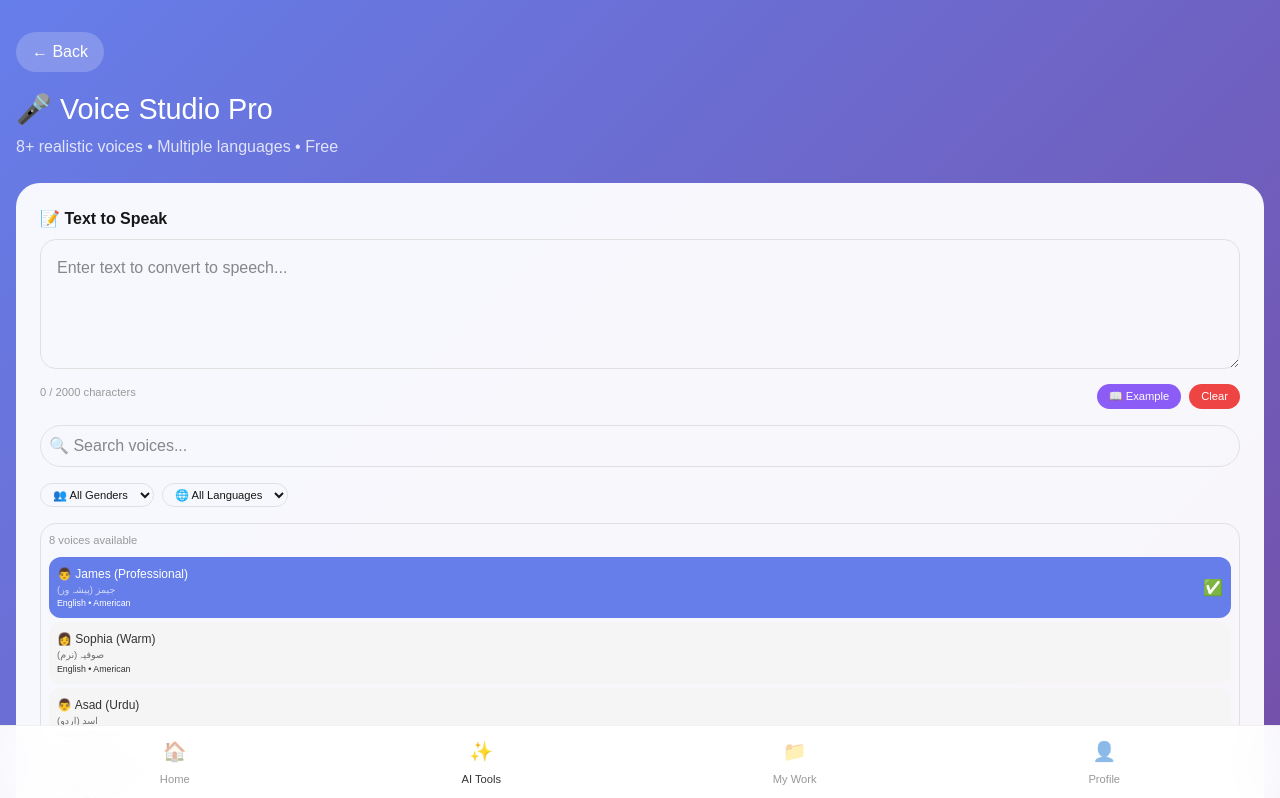
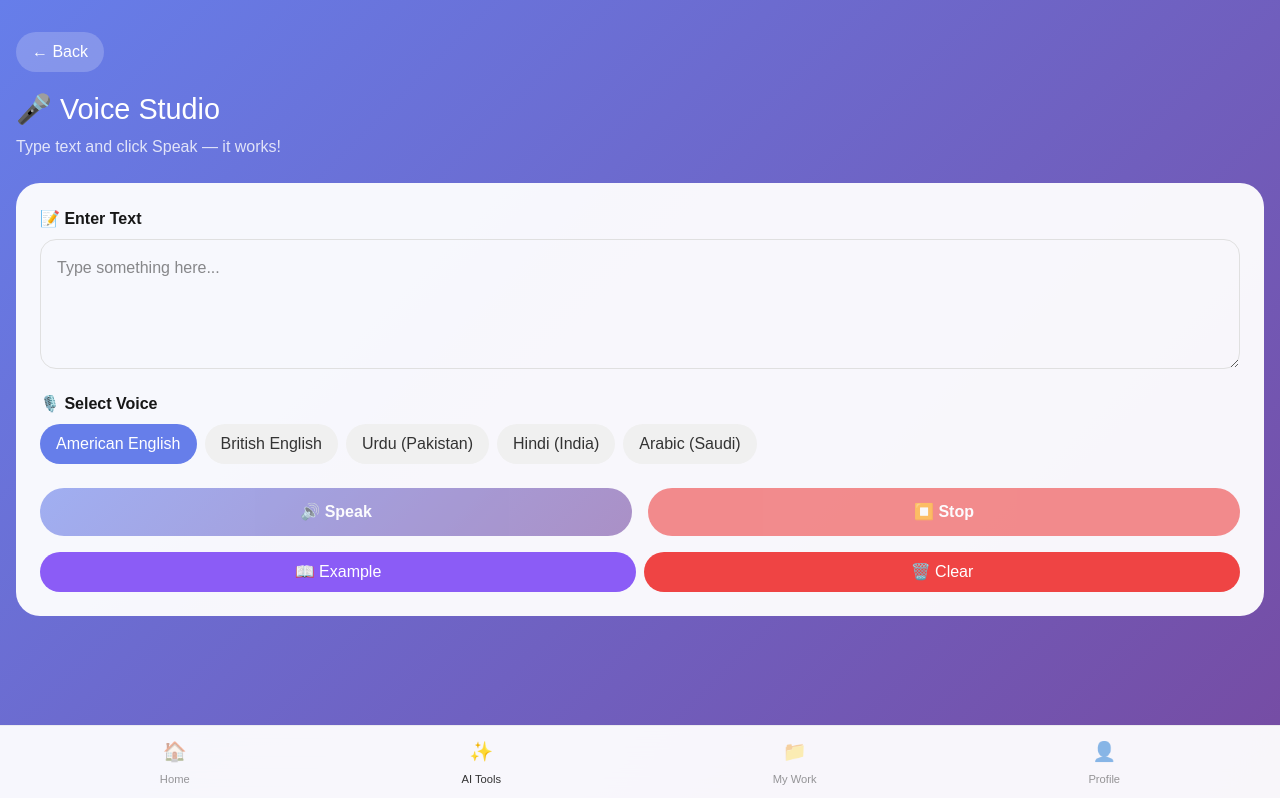
Before and after one commit to MZB33/ai-video-studio, a Next.js app: page /tools/voice in a window 1280 px wide. Shown: the top 798 px of the page. Built offline with nearby package versions, Linux system fonts and the light colour scheme.

Commit message:
Fix voice studio - simple working speech synthesis

```diff
--- a/app/tools/voice/page.tsx
+++ b/app/tools/voice/page.tsx
@@ -4,201 +4,129 @@ import { useState } from "react";
 import { useRouter } from "next/navigation";
 import BottomNav from "@/components/ui/BottomNav";
 
-// ============================================================
-// COMPLETE VOICE DATABASE - 100+ VOICES
-// ============================================================
-
-type VoiceType = {
-  id: string;
-  name: string;
-  nameUr: string;
-  gender: "male" | "female" | "boy" | "girl";
-  age: "child" | "young" | "adult" | "senior";
-  emotion: string;
-  voiceType: string;
-  language: string;
-  accent: string;
-  speed: number;
-  pitch: number;
-};
-
-const voices: VoiceType[] = [
-  { id: "en-us-man-1", name: "James (Professional)", nameUr: "جیمز (پیشہ ور)", gender: "male", age: "adult", emotion: "neutral", voiceType: "normal", language: "English", accent: "American", speed: 1, pitch: 1 },
-  { id: "en-us-woman-1", name: "Sophia (Warm)", nameUr: "صوفیہ (نرم)", gender: "female", age: "adult", emotion: "neutral", voiceType: "soft", language: "English", accent: "American", speed: 1, pitch: 1.1 },
-  { id: "ur-pk-man-1", name: "Asad (Urdu)", nameUr: "اسد (اردو)", gender: "male", age: "adult", emotion: "neutral", voiceType: "normal", language: "Urdu", accent: "Pakistani", speed: 1, pitch: 1 },
-  { id: "ur-pk-woman-1", name: "Ayesha (Urdu)", nameUr: "عائشہ (اردو)", gender: "female", age: "adult", emotion: "neutral", voiceType: "soft", language: "Urdu", accent: "Pakistani", speed: 1, pitch: 1.15 },
-  { id: "hi-in-man-1", name: "Raj (Hindi)", nameUr: "راج (ہندی)", gender: "male", age: "adult", emotion: "neutral", voiceType: "normal", language: "Hindi", accent: "Indian", speed: 1, pitch: 1 },
-  { id: "hi-in-woman-1", name: "Priya (Hindi)", nameUr: "پریا (ہندی)", gender: "female", age: "adult", emotion: "neutral", voiceType: "soft", language: "Hindi", accent: "Indian", speed: 1, pitch: 1.15 },
-  { id: "ar-sa-man-1", name: "Ahmed (Arabic)", nameUr: "احمد (عربی)", gender: "male", age: "adult", emotion: "neutral", voiceType: "normal", language: "Arabic", accent: "Saudi", speed: 1, pitch: 1 },
-  { id: "ar-sa-woman-1", name: "Fatima (Arabic)", nameUr: "فاطمہ (عربی)", gender: "female", age: "adult", emotion: "neutral", voiceType: "soft", language: "Arabic", accent: "Saudi", speed: 1, pitch: 1.15 },
+// Voice options
+const voices = [
+  { id: "en-us-1", name: "American English", nameUr: "امریکی انگریزی", code: "en-US" },
+  { id: "en-uk-1", name: "British English", nameUr: "برطانوی انگریزی", code: "en-GB" },
+  { id: "ur-pk-1", name: "Urdu (Pakistan)", nameUr: "اردو (پاکستان)", code: "ur-PK" },
+  { id: "hi-in-1", name: "Hindi (India)", nameUr: "ہندی (بھارت)", code: "hi-IN" },
+  { id: "ar-sa-1", name: "Arabic (Saudi)", nameUr: "عربی (سعودی)", code: "ar-SA" },
 ];
 
 export default function VoiceStudioPage() {
   const router = useRouter();
   const [text, setText] = useState("");
   const [selectedVoice, setSelectedVoice] = useState(voices[0]);
-  const [loading, setLoading] = useState(false);
+  const [isSpeaking, setIsSpeaking] = useState(false);
   const [error, setError] = useState("");
   const [successMsg, setSuccessMsg] = useState("");
-  const [isSpeaking, setIsSpeaking] = useState(false);
-  const [audioUrl, setAudioUrl] = useState("");
-  const [searchQuery, setSearchQuery] = useState("");
-  const [genderFilter, setGenderFilter] = useState("all");
-  const [languageFilter, setLanguageFilter] = useState("all");
 
-  const filteredVoices = voices.filter(voice => {
-    if (genderFilter !== "all" && voice.gender !== genderFilter) return false;
-    if (languageFilter !== "all" && voice.language !== languageFilter) return false;
-    if (searchQuery && !voice.name.toLowerCase().includes(searchQuery.toLowerCase()) && !voice.nameUr.includes(searchQuery)) return false;
-    return true;
-  });
-
-  const stopSpeech = () => {
-    if ('speechSynthesis' in window) {
-      window.speechSynthesis.cancel();
-      setIsSpeaking(false);
-    }
-  };
-
-  const generateVoice = () => {
+  // Simple working speech synthesis
+  const speak = () => {
     if (!text.trim()) {
       setError("Please enter some text");
       return;
     }
 
-    stopSpeech();
+    // Stop any ongoing speech
+    window.speechSynthesis.cancel();
 
-    if (!('speechSynthesis' in window)) {
-      setError("Your browser does not support speech synthesis");
-      return;
-    }
-
-    setLoading(true);
-    setError("");
-    setSuccessMsg("");
-    setAudioUrl("");
-
-    try {
     const utterance = new SpeechSynthesisUtterance(text);
-
-      let lang = "en-US";
-      if (selectedVoice.language === "Urdu") lang = "ur-PK";
-      else if (selectedVoice.language === "Hindi") lang = "hi-IN";
-      else if (selectedVoice.language === "Arabic") lang = "ar-SA";
-
-      utterance.lang = lang;
-      utterance.rate = selectedVoice.speed;
-      utterance.pitch = selectedVoice.pitch;
+    utterance.lang = selectedVoice.code;
+    utterance.rate = 0.9;
+    utterance.pitch = 1;
     utterance.volume = 1;
 
     utterance.onstart = () => {
-        setLoading(false);
       setIsSpeaking(true);
-        setSuccessMsg(`🎤 Speaking with ${selectedVoice.name} voice...`);
-        setTimeout(() => setSuccessMsg(""), 3000);
+      setSuccessMsg(`🔊 Speaking in ${selectedVoice.name}...`);
+      setTimeout(() => setSuccessMsg(""), 2000);
     };
 
     utterance.onend = () => {
       setIsSpeaking(false);
-        setSuccessMsg(`✅ Voice complete!`);
-        setTimeout(() => setSuccessMsg(""), 2000);
+      setSuccessMsg(`✅ Done!`);
+      setTimeout(() => setSuccessMsg(""), 1500);
     };
 
     utterance.onerror = () => {
-        setError("Speech failed. Please try again.");
-        setLoading(false);
+      setIsSpeaking(false);
+      setError("Speech failed. Try again.");
     };
 
     window.speechSynthesis.speak(utterance);
+    setError("");
+  };
 
-    } catch (err) {
-      setError("Failed to generate speech.");
-      setLoading(false);
-    }
+  const stop = () => {
+    window.speechSynthesis.cancel();
+    setIsSpeaking(false);
+    setSuccessMsg("⏹️ Stopped");
+    setTimeout(() => setSuccessMsg(""), 1000);
   };
 
   const loadExample = () => {
-    setText("Welcome to AI Video Studio. Transform your ideas into reality with artificial intelligence. This is your creative companion for all your media needs.");
+    setText("Welcome to AI Video Studio. This is your creative companion for all your media needs.");
   };
 
   const clearAll = () => {
     setText("");
     setError("");
     setSuccessMsg("");
-    stopSpeech();
-  };
-
-  const getGenderIcon = (gender: string) => {
-    if (gender === "male") return "👨";
-    if (gender === "female") return "👩";
-    if (gender === "boy") return "👦";
-    if (gender === "girl") return "👧";
-    return "👤";
+    stop();
   };
 
   return (
     <div style={{ minHeight: "100vh", background: "linear-gradient(135deg, #667eea 0%, #764ba2 100%)", padding: "1rem 1rem 80px 1rem" }}>
       <div style={{ marginBottom: "1.5rem", paddingTop: "1rem" }}>
         <button onClick={() => router.back()} style={{ background: "rgba(255,255,255,0.2)", border: "none", padding: "8px 16px", borderRadius: 40, color: "white", cursor: "pointer", marginBottom: "1rem" }}>← Back</button>
-        <h1 style={{ color: "white", margin: 0, fontSize: "1.8rem" }}>🎤 Voice Studio Pro</h1>
-        <p style={{ color: "rgba(255,255,255,0.8)", marginTop: "0.25rem" }}>{voices.length}+ realistic voices • Multiple languages • Free</p>
+        <h1 style={{ color: "white", margin: 0, fontSize: "1.8rem" }}>🎤 Voice Studio</h1>
+        <p style={{ color: "rgba(255,255,255,0.8)", marginTop: "0.25rem" }}>Type text and click Speak — it works!</p>
       </div>
 
-      <div style={{ background: "rgba(255,255,255,0.95)", borderRadius: 24, padding: "1.5rem", marginBottom: "1.5rem" }}>
-        <label style={{ fontWeight: 600, marginBottom: "0.5rem", display: "block" }}>📝 Text to Speak</label>
-        <textarea value={text} onChange={(e) => setText(e.target.value.slice(0, 2000))} placeholder="Enter text to convert to speech..." rows={4} style={{ width: "100%", padding: "1rem", fontSize: "1rem", borderRadius: 16, border: "1px solid #e0e0e0", fontFamily: "inherit", resize: "vertical", marginBottom: "0.5rem" }} />
+      <div style={{ background: "rgba(255,255,255,0.95)", borderRadius: 24, padding: "1.5rem" }}>
+        <label style={{ fontWeight: 600, marginBottom: "0.5rem", display: "block" }}>📝 Enter Text</label>
+        <textarea
+          value={text}
+          onChange={(e) => setText(e.target.value)}
+          placeholder="Type something here..."
+          rows={4}
+          style={{ width: "100%", padding: "1rem", fontSize: "1rem", borderRadius: 16, border: "1px solid #e0e0e0", fontFamily: "inherit", resize: "vertical", marginBottom: "1rem" }}
+        />
 
-        <div style={{ display: "flex", justifyContent: "space-between", marginBottom: "1rem" }}>
-          <span style={{ fontSize: "0.7rem", color: "#999" }}>{text.length} / 2000 characters</span>
-          <div style={{ display: "flex", gap: "0.5rem" }}>
-            <button onClick={loadExample} style={{ padding: "0.25rem 0.75rem", fontSize: "0.7rem", background: "#8b5cf6", color: "white", border: "none", borderRadius: 40, cursor: "pointer" }}>📖 Example</button>
-            <button onClick={clearAll} style={{ padding: "0.25rem 0.75rem", fontSize: "0.7rem", background: "#ef4444", color: "white", border: "none", borderRadius: 40, cursor: "pointer" }}>Clear</button>
-            {isSpeaking && (
-              <button onClick={stopSpeech} style={{ padding: "0.25rem 0.75rem", fontSize: "0.7rem", background: "#f59e0b", color: "white", border: "none", borderRadius: 40, cursor: "pointer" }}>⏹️ Stop</button>
-            )}
-          </div>
-        </div>
-
-        {/* Search */}
-        <div style={{ marginBottom: "1rem" }}>
-          <input type="text" placeholder="🔍 Search voices..." value={searchQuery} onChange={(e) => setSearchQuery(e.target.value)} style={{ width: "100%", padding: "0.5rem", borderRadius: 40, border: "1px solid #e0e0e0" }} />
-        </div>
-
-        {/* Filters */}
-        <div style={{ display: "flex", flexWrap: "wrap", gap: "0.5rem", marginBottom: "1rem" }}>
-          <select value={genderFilter} onChange={(e) => setGenderFilter(e.target.value)} style={{ padding: "0.25rem 0.5rem", borderRadius: 40, border: "1px solid #e0e0e0", fontSize: "0.7rem" }}>
-            <option value="all">👥 All Genders</option>
-            <option value="male">👨 Men</option>
-            <option value="female">👩 Women</option>
-          </select>
-
-          <select value={languageFilter} onChange={(e) => setLanguageFilter(e.target.value)} style={{ padding: "0.25rem 0.5rem", borderRadius: 40, border: "1px solid #e0e0e0", fontSize: "0.7rem" }}>
-            <option value="all">🌐 All Languages</option>
-            <option value="English">🇬🇧 English</option>
-            <option value="Urdu">🇵🇰 Urdu</option>
-            <option value="Hindi">🇮🇳 Hindi</option>
-            <option value="Arabic">🇸🇦 Arabic</option>
-          </select>
-        </div>
-
-        {/* Voice List */}
-        <div style={{ marginBottom: "1rem", maxHeight: 300, overflowY: "auto", border: "1px solid #e0e0e0", borderRadius: 16, padding: "0.5rem" }}>
-          <div style={{ fontSize: "0.7rem", color: "#999", marginBottom: "0.5rem" }}>{filteredVoices.length} voices available</div>
-          {filteredVoices.map((voice) => (
-            <button key={voice.id} onClick={() => setSelectedVoice(voice)} style={{ width: "100%", padding: "0.5rem", marginBottom: "0.25rem", borderRadius: 12, background: selectedVoice.id === voice.id ? "#667eea" : "#f5f5f5", color: selectedVoice.id === voice.id ? "white" : "#333", border: "none", cursor: "pointer", textAlign: "left", display: "flex", justifyContent: "space-between", alignItems: "center" }}>
-              <div>
-                <div style={{ fontSize: "0.75rem", fontWeight: 500 }}>{getGenderIcon(voice.gender)} {voice.name}</div>
-                <div style={{ fontSize: "0.6rem", opacity: 0.7 }}>{voice.nameUr}</div>
-                <div style={{ fontSize: "0.55rem" }}>{voice.language} • {voice.accent}</div>
-              </div>
-              {selectedVoice.id === voice.id && <span style={{ fontSize: "1rem" }}>✅</span>}
+        <label style={{ fontWeight: 600, marginBottom: "0.5rem", display: "block" }}>🎙️ Select Voice</label>
+        <div style={{ display: "flex", flexWrap: "wrap", gap: "0.5rem", marginBottom: "1.5rem" }}>
+          {voices.map((voice) => (
+            <button
+              key={voice.id}
+              onClick={() => setSelectedVoice(voice)}
+              style={{
+                padding: "0.5rem 1rem",
+                borderRadius: 40,
+                background: selectedVoice.id === voice.id ? "#667eea" : "#f0f0f0",
+                color: selectedVoice.id === voice.id ? "white" : "#333",
+                border: "none",
+                cursor: "pointer",
+              }}
+            >
+              {voice.name}
             </button>
           ))}
         </div>
 
-        <button onClick={generateVoice} disabled={loading || !text} style={{ width: "100%", padding: "0.875rem", background: "linear-gradient(135deg, #667eea 0%, #764ba2 100%)", color: "white", border: "none", borderRadius: 40, fontSize: "1rem", fontWeight: 600, cursor: loading || !text ? "not-allowed" : "pointer", opacity: loading || !text ? 0.6 : 1 }}>
-          {loading ? "🎤 Generating voice..." : `🎙️ Generate with ${selectedVoice.name}`}
+        <div style={{ display: "flex", gap: "1rem", flexWrap: "wrap", marginBottom: "1rem" }}>
+          <button onClick={speak} disabled={isSpeaking || !text} style={{ flex: 1, padding: "0.75rem", background: "linear-gradient(135deg, #667eea 0%, #764ba2 100%)", color: "white", border: "none", borderRadius: 40, fontSize: "1rem", fontWeight: 600, cursor: isSpeaking || !text ? "not-allowed" : "pointer", opacity: isSpeaking || !text ? 0.6 : 1 }}>
+            {isSpeaking ? "🔊 Speaking..." : "🔊 Speak"}
           </button>
+          <button onClick={stop} disabled={!isSpeaking} style={{ flex: 1, padding: "0.75rem", background: "#ef4444", color: "white", border: "none", borderRadius: 40, fontSize: "1rem", fontWeight: 600, cursor: !isSpeaking ? "not-allowed" : "pointer", opacity: !isSpeaking ? 0.6 : 1 }}>
+            ⏹️ Stop
+          </button>
+        </div>
+
+        <div style={{ display: "flex", gap: "0.5rem" }}>
+          <button onClick={loadExample} style={{ flex: 1, padding: "0.5rem", background: "#8b5cf6", color: "white", border: "none", borderRadius: 40, cursor: "pointer" }}>📖 Example</button>
+          <button onClick={clearAll} style={{ flex: 1, padding: "0.5rem", background: "#ef4444", color: "white", border: "none", borderRadius: 40, cursor: "pointer" }}>🗑️ Clear</button>
+        </div>
       </div>
 
       {error && <div style={{ marginTop: "1rem", padding: "0.75rem", background: "rgba(239,68,68,0.1)", borderRadius: 12, color: "#ef4444", textAlign: "center" }}>❌ {error}</div>}
```
Lines whose indentation alone changed are shown as unchanged.
